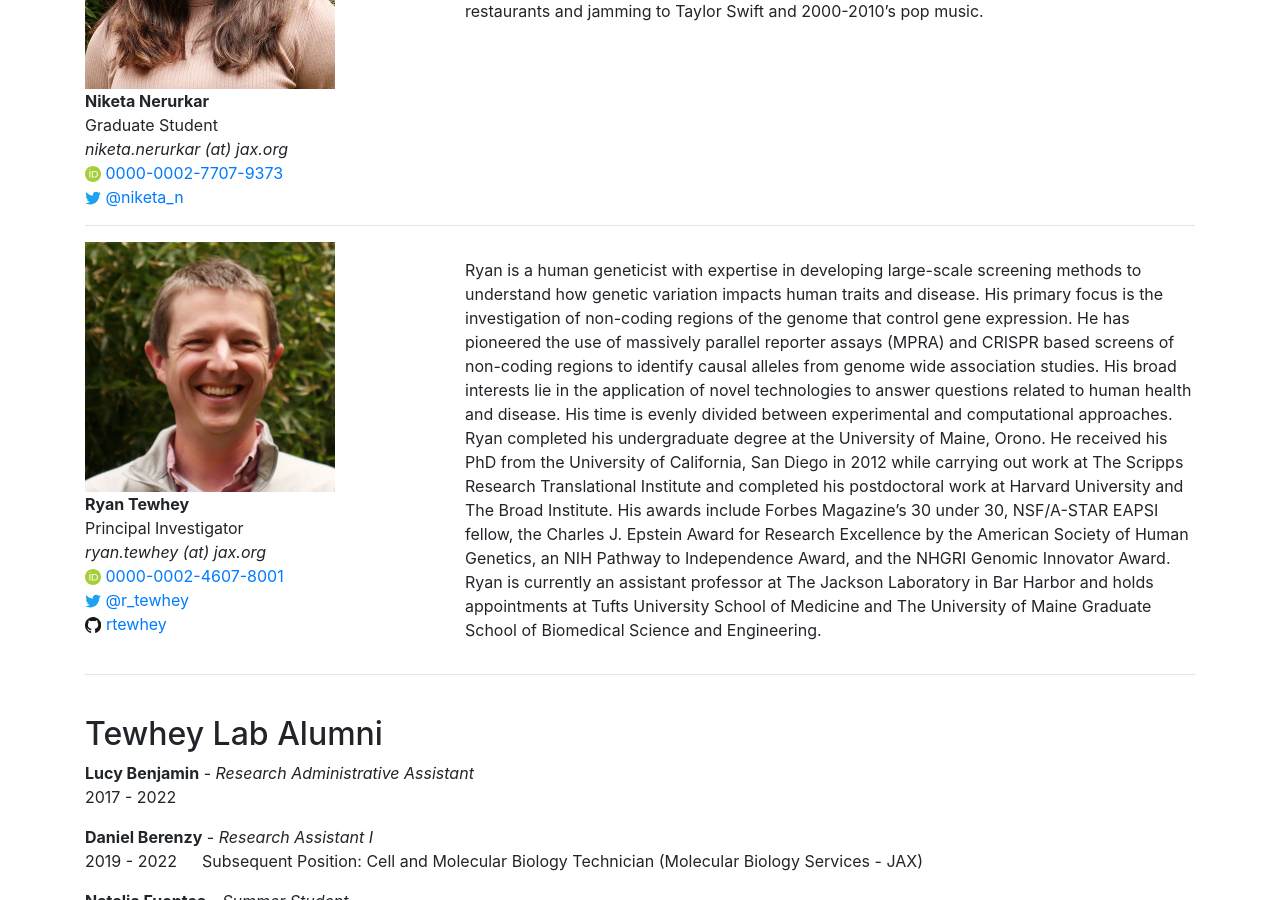
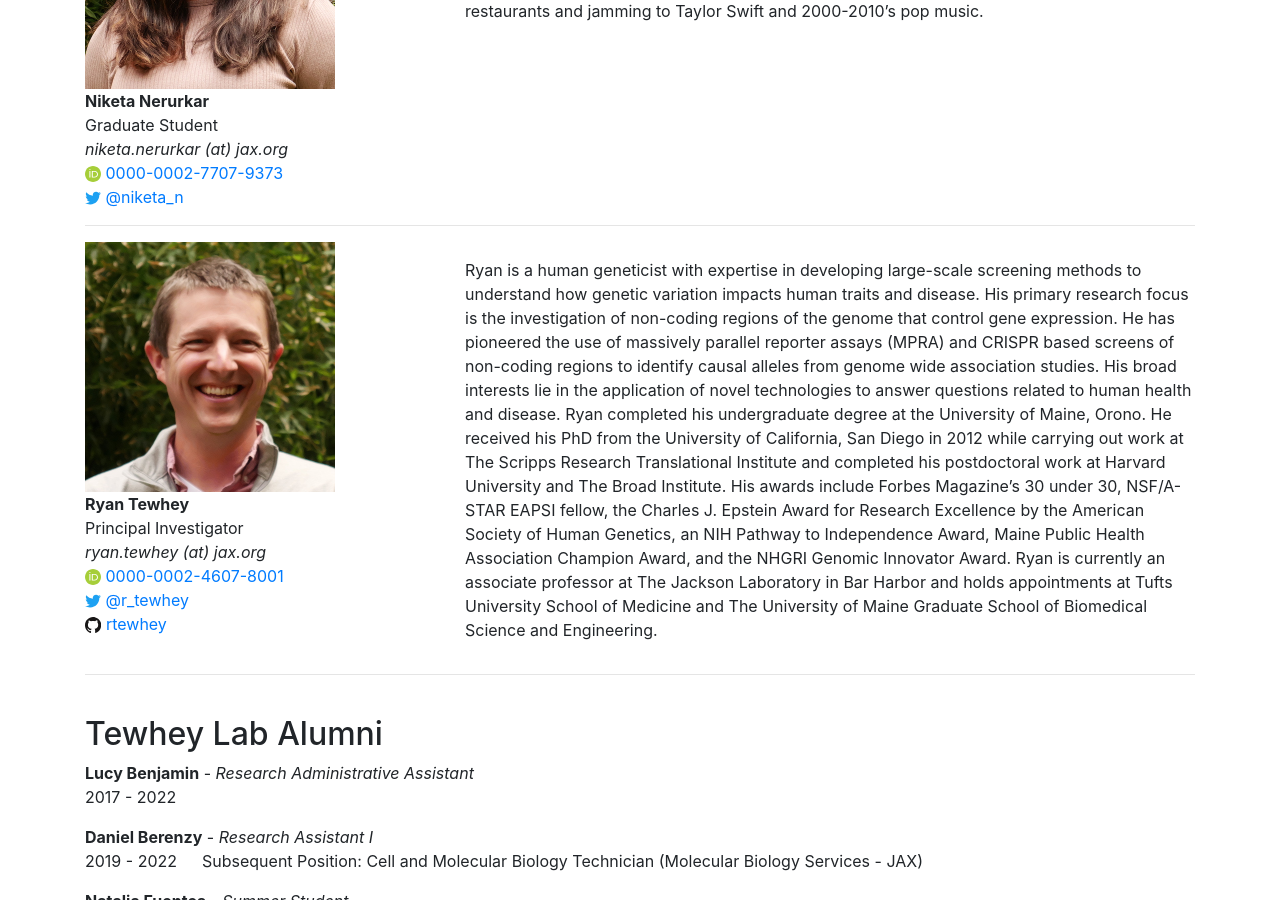
Before and after one commit to tewhey-lab/tewhey-lab.github.io, a Jekyll site: the page built from members/index.html, in a window 1280 px wide and 900 px high, scrolled down 2917 px. Built offline with Jekyll 4.4.1, drawn with Linux system fonts in a browser that asks for light colours; nearby versions of some CDN libraries; comment, search, counter and statistics services are not loaded.

Commit message:
Update members.yml

```diff
--- a/_data/members.yml
+++ b/_data/members.yml
@@ -152,14 +152,14 @@
   orcid: 0000-0002-4607-8001
   github: rtewhey
   description: "Ryan is a human geneticist with expertise in developing large-scale screening methods to understand how genetic variation \
-  impacts human traits and disease. His primary focus is the investigation of non-coding regions of the genome that control gene expression. \
+  impacts human traits and disease. His primary research focus is the investigation of non-coding regions of the genome that control gene expression. \
   He has pioneered the use of massively parallel reporter assays (MPRA) and CRISPR based screens of non-coding regions to identify causal \
   alleles from genome wide association studies. His broad interests lie in the application of novel technologies to answer questions related \
-  to human health and disease. His time is evenly divided between experimental and computational approaches. \
+  to human health and disease. \
 
   Ryan completed his undergraduate degree at the University of Maine, Orono. He received his PhD from the University of California, San Diego \
   in 2012 while carrying out work at The Scripps Research Translational Institute and completed his postdoctoral work at Harvard University and \
   The Broad Institute. His awards include Forbes Magazine's 30 under 30, NSF/A-STAR EAPSI fellow, the Charles J. Epstein Award for Research \
-  Excellence by the American Society of Human Genetics, an NIH Pathway to Independence Award, and the NHGRI Genomic Innovator Award. Ryan is \
-  currently an assistant professor at The Jackson Laboratory in Bar Harbor and holds appointments at Tufts University School of Medicine and \
-  The University of Maine Graduate School of Biomedical Science and Engineering. "
+  Excellence by the American Society of Human Genetics, an NIH Pathway to Independence Award, Maine Public Health Association Champion Award, and the NHGRI Genomic Innovator Award. Ryan is \
+  currently an associate professor at The Jackson Laboratory in Bar Harbor and holds appointments at Tufts University School of Medicine and \
+  The University of Maine Graduate School of Biomedical Science and Engineering."
```
